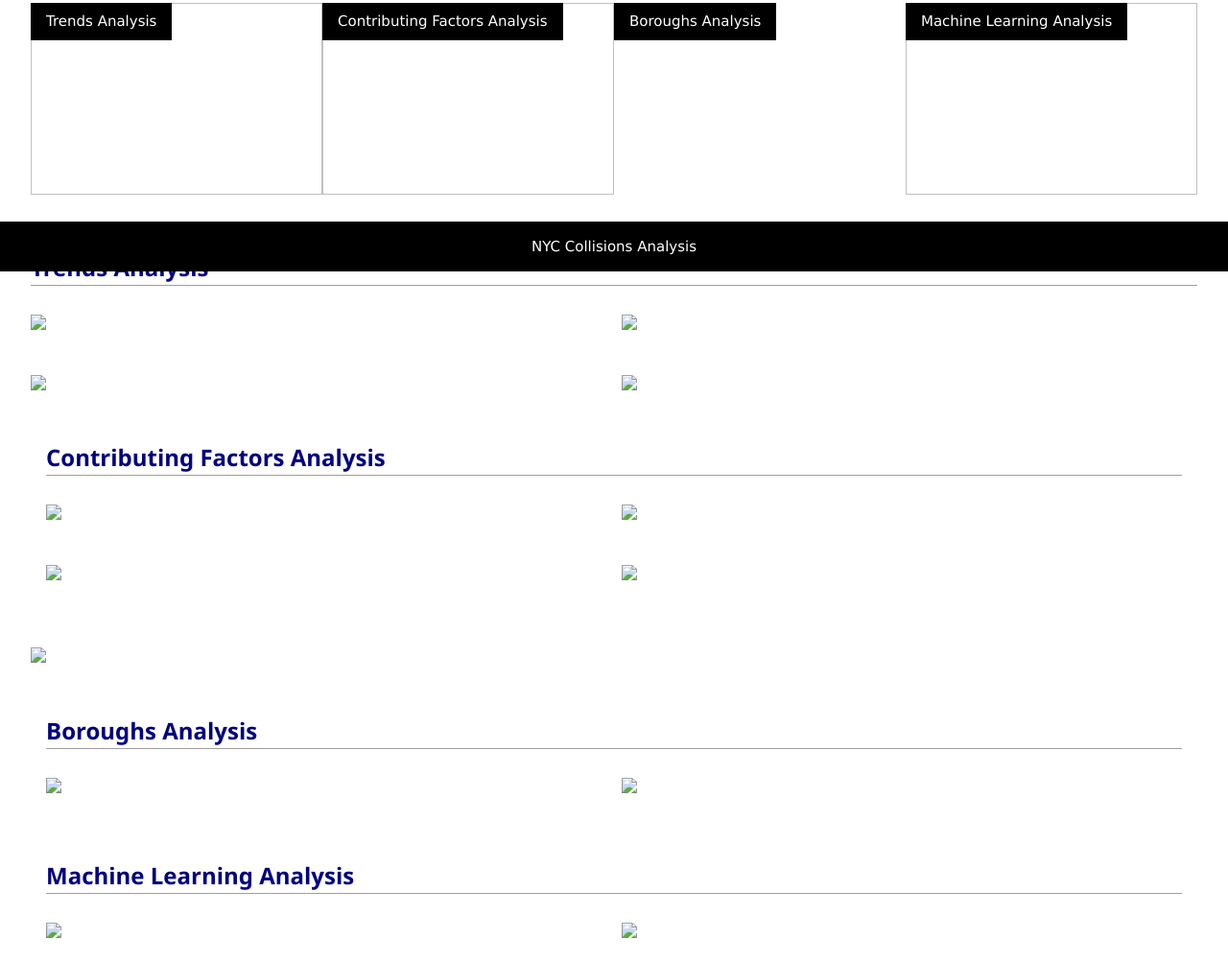
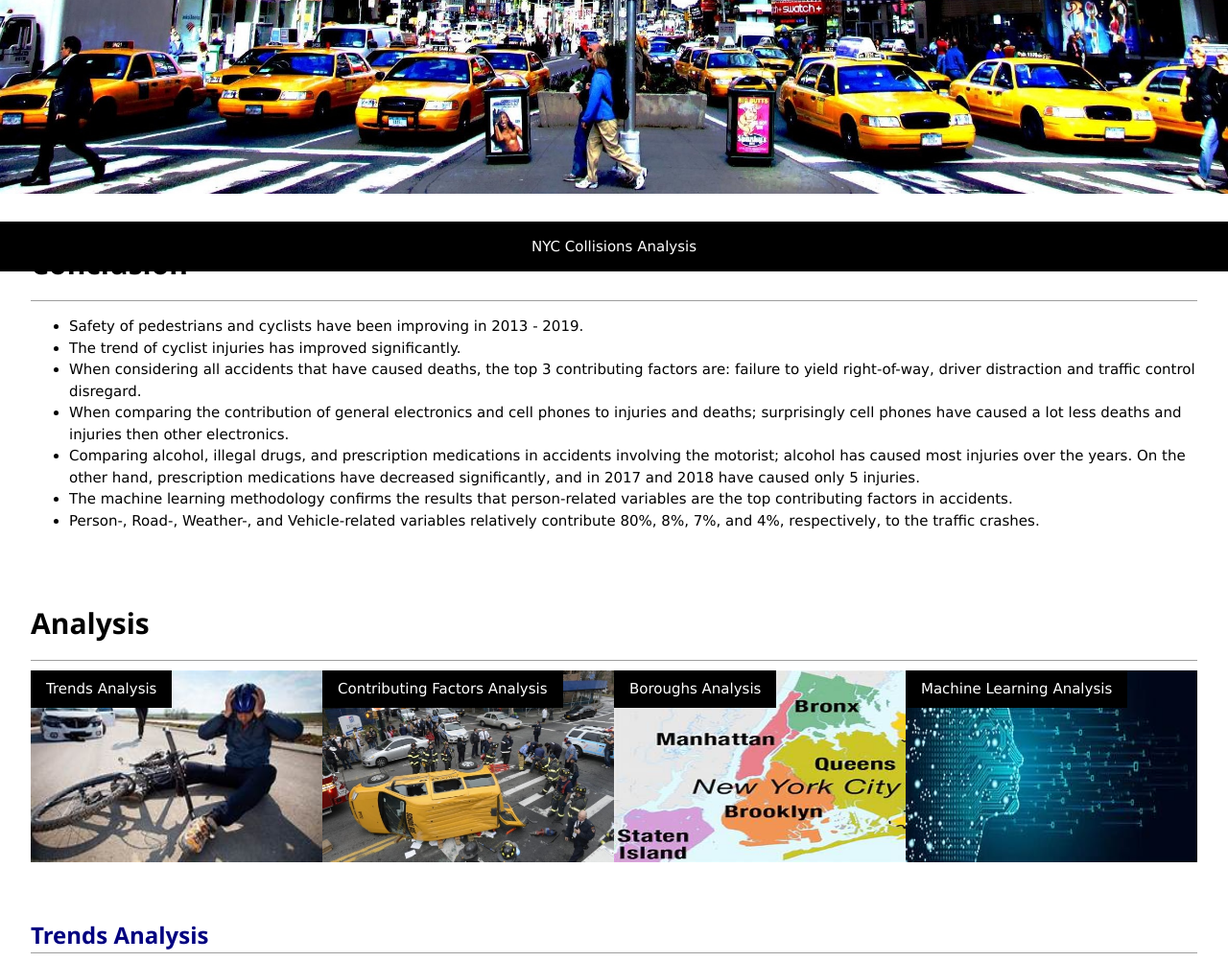
Before and after one commit to nyc-traffic-accidents/nyc-traffic-accidents.github.io, a plain HTML site: page index.html in a window 1280 px wide. Shown: the part 517-1520 px from the top of the page at 96% size. Drawn offline with nearby package versions, Linux system fonts and the light colour scheme.

Commit message:
fix images path

```diff
--- a/index.html
+++ b/index.html
@@ -106,7 +106,7 @@ h1 {
 
 <!-- Header -->
 <header class="w3-display-container w3-content w3-wide" style="max-width:1500px;" id="home">
-  <img class="w3-image" src="/pictures/nyctraffic.jpg" alt="nyc">
+  <img class="w3-image" src="nyctraffic.jpg" alt="nyc">
   </div>
 </header>
 
@@ -128,7 +128,6 @@ h1 {
         <li>The machine learning methodology confirms the results that person-related variables are the top contributing factors in accidents.</li>
         <li>Person-, Road-, Weather-, and Vehicle-related variables relatively contribute 80%, 8%, 7%, and 4%, respectively, to the traffic crashes.</li>
 
-
       </ul>
   </div>
 <!-- --------------------------------------------------------------------------------- -->
@@ -141,7 +140,7 @@ h1 {
                   <div class="w3-col l3 m6 w3-margin-bottom">
                     <div class="w3-display-container">
                       <div class="w3-display-topleft w3-black w3-padding">Trends Analysis</div>
-                      <a href="#trends"> <img src="/pictures/bike.jpg" width="300" height="200"></a>
+                      <a href="#trends"> <img src="bike.jpg" width="300" height="200"></a>
                     </div>
                   </div>
 
@@ -150,7 +149,7 @@ h1 {
                   <div class="w3-col l3 m6 w3-margin-bottom">
                     <div class="w3-display-container">
                       <div class="w3-display-topleft w3-black w3-padding">Contributing Factors Analysis</div>
-                      <a href="#factors"> <img src="/pictures/car.jpg" width="300" height="200"></a>
+                      <a href="#factors"> <img src="car.jpg" width="300" height="200"></a>
                     </div>
                   </div>
 
@@ -158,7 +157,7 @@ h1 {
                   <div class="w3-col l3 m6 w3-margin-bottom">
                     <div class="w3-display-container">
                       <div class="w3-display-topleft w3-black w3-padding">Boroughs Analysis</div>
-                      <a href="#boroughs"> <img src="/pictures/nyc.jpg" alt="nyc" width="300" height="200"></a>
+                      <a href="#boroughs"> <img src="nyc.jpg" alt="nyc" width="300" height="200"></a>
                     </div>
                   </div>
 
@@ -166,7 +165,7 @@ h1 {
                   <div class="w3-col l3 m6 w3-margin-bottom">
                     <div class="w3-display-container">
                       <div class="w3-display-topleft w3-black w3-padding">Machine Learning Analysis</div>
-                      <a href="#machinelearning"> <img src="/pictures/ai.jpg" width="300" height="200"></a>
+                      <a href="#machinelearning"> <img src="ai.jpg" width="300" height="200"></a>
                     </div>
                   </div>
     </div>
@@ -180,12 +179,12 @@ h1 {
 <div class="row">
   <div class="column">
     <div class="content">
-      <img src="/pictures/safety_measures.png" style="width:100%">
+      <img src="safety_measures.png" style="width:100%">
     </div>
   </div>
   <div class="column">
     <div class="content">
-    <img src="/pictures/safety_rides.png" style="width:100%">
+    <img src="safety_rides.png" style="width:100%">
     </div>
   </div>
   </div>
@@ -193,12 +192,12 @@ h1 {
   <div class="row">
   <div class="column">
     <div class="content">
-    <img src="/pictures/safety_injuries.png" style="width:100%">
+    <img src="safety_injuries.png" style="width:100%">
     </div>
   </div>
   <div class="column">
     <div class="content">
-    <img src="/pictures/safety_forecast.png" style="width:100%">
+    <img src="safety_forecast.png" style="width:100%">
     </div>
   </div>
   </div>
@@ -213,12 +212,12 @@ h1 {
       <div class="row">
         <div class="column">
           <div class="content">
-            <img src="/pictures/cellphones_accidents_people.png" style="width:100%">
+            <img src="cellphones_accidents_people.png" style="width:100%">
           </div>
         </div>
         <div class="column">
           <div class="content">
-          <img src="/pictures/cellphones_accidents_motorist.png" style="width:100%">
+          <img src="cellphones_accidents_motorist.png" style="width:100%">
           </div>
         </div>
         </div>
@@ -226,12 +225,12 @@ h1 {
         <div class="row">
         <div class="column">
           <div class="content">
-          <img src="/pictures/drugs_deaths_motorist.png" style="width:100%">
+          <img src="drugs_deaths_motorist.png" style="width:100%">
         </div>
         </div>
         <div class="column">
           <div class="content">
-          <img src="/pictures/drugs_injuries_motorist.png" style="width:100%">
+          <img src="drugs_injuries_motorist.png" style="width:100%">
           </div>
         </div>
         </div>
@@ -240,7 +239,7 @@ h1 {
        <div class="row">
           <div class="column">
             <div class="content">
-            <img src="/pictures/percentage_deaths_factors.png" style="width:100%">
+            <img src="percentage_deaths_factors.png" style="width:100%">
           </div>
           </div>
         </div>
@@ -254,13 +253,13 @@ h1 {
         <div class="row">
         <div class="column">
           <div class="content">
-            <img src="/pictures/boroghs_graphs.png" style="width:100%">
+            <img src="boroghs_graphs.png" style="width:100%">
           </div>
         </div>
 
         <div class="column">
           <div class="content">
-          <img src="/pictures/boroghs_geo.png" style="width:100%">
+          <img src="boroghs_geo.png" style="width:100%">
           </div>
         </div>
         </div>
@@ -275,13 +274,13 @@ h1 {
        <div class="row">
          <div class="column">
            <div class="content">
-             <img src="/pictures/machine_learning2.png" style="width:100%">
+             <img src="machine_learning2.png" style="width:100%">
            </div>
          </div>
 
          <div class="column">
            <div class="content">
-           <img src="/pictures/machine_learning.png" style="width:100%">
+           <img src="machine_learning.png" style="width:100%">
            </div>
          </div>
          </div>
```
